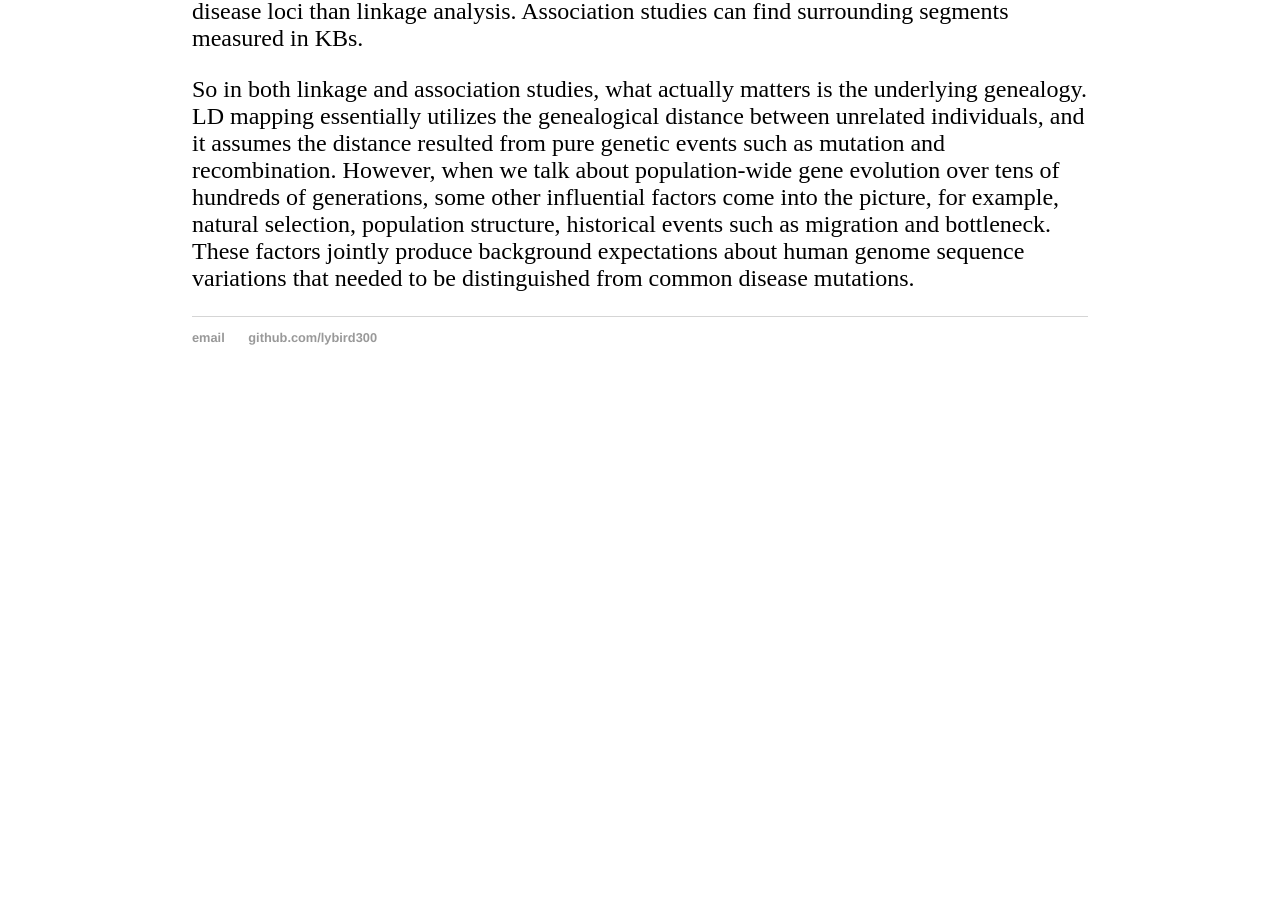
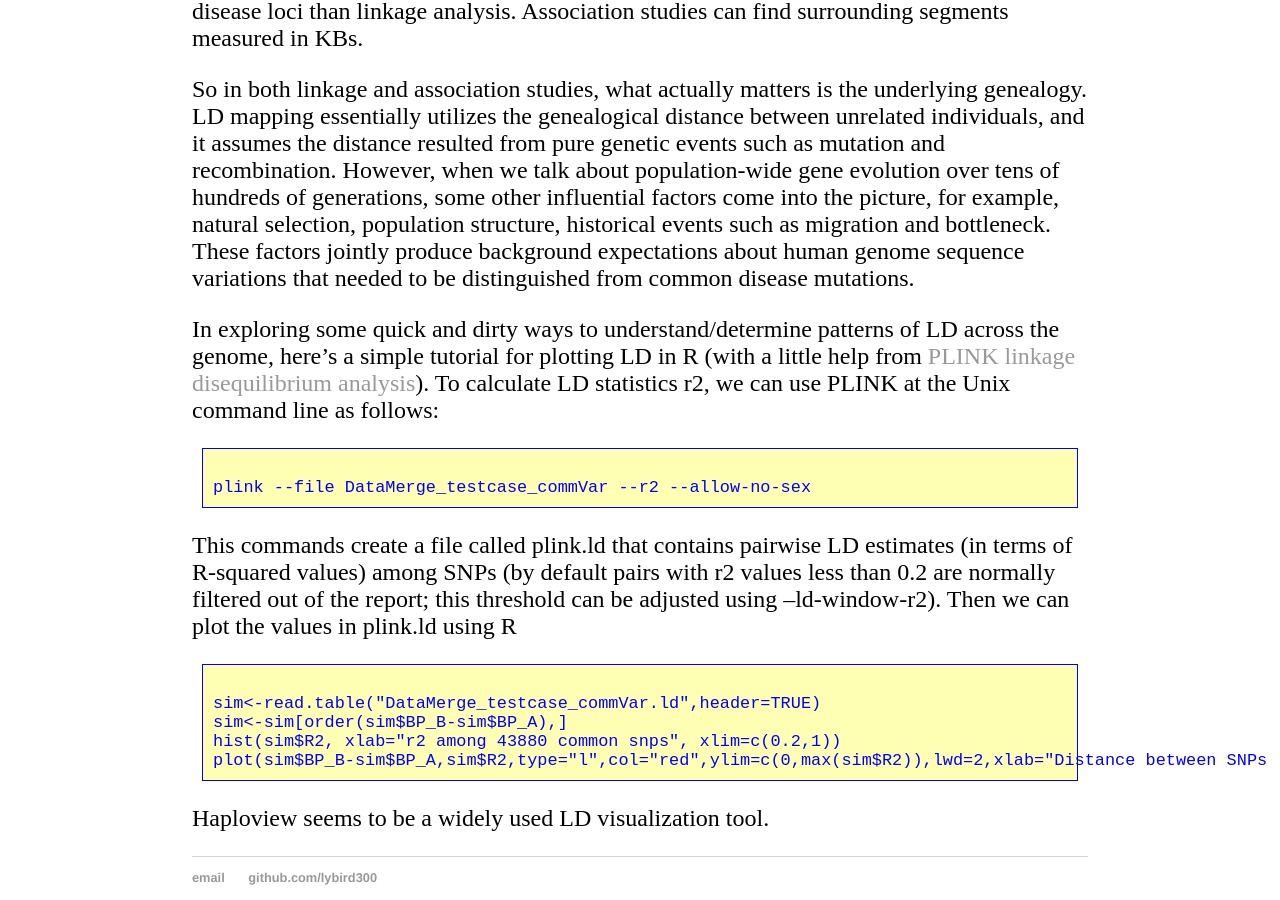
Before and after one commit to lybird300/lybird300.github.io, a Jekyll site: the page built from _posts/2015-04-19-LD-genealogy.md, in a window 1280 px wide and 900 px high, scrolled down 1416 px. Built offline with Jekyll 4.4.1, drawn with Linux system fonts in a browser that asks for light colours; before the commit the page ends 1821 px from its top, so only the background shows below that.

Commit message:
Update 2015-04-19-LD-genealogy.md

```diff
--- a/_posts/2015-04-19-LD-genealogy.md
+++ b/_posts/2015-04-19-LD-genealogy.md
@@ -14,3 +14,18 @@ Traditional linkage analysis relies on well-characterized pedigrees to locate th
 In contrast, association studies focus on unrelated individuals with the same disease. These individuals are unrelated in the sense that they are genetically distant after many generations, so there will be much more meiosis and much more opportunities for recombination to take place. Thus, association analysis allows for finer-scale localization/mapping of human disease loci than linkage analysis. Association studies can find surrounding segments measured in KBs.
 
 So in both linkage and association studies, what actually matters is the underlying genealogy. LD mapping essentially utilizes the genealogical distance between unrelated individuals, and it assumes the distance resulted from pure genetic events such as mutation and recombination. However, when we talk about population-wide gene evolution over tens of hundreds of generations, some other influential factors come into the picture, for example, natural selection, population structure, historical events such as migration and bottleneck. These factors jointly produce background expectations about human genome sequence variations that needed to be distinguished from common disease mutations.
+
+In exploring some quick and dirty ways to understand/determine patterns of LD across the genome, here’s a simple tutorial for plotting LD in R (with a little help from <a href="https://www.cog-genomics.org/plink2/ld">PLINK linkage disequilibrium analysis</a>). To calculate LD statistics r2, we can use PLINK at the Unix command line as follows:
+<pre><code>
+plink --file DataMerge_testcase_commVar --r2 --allow-no-sex
+</code></pre>
+This commands create a file called plink.ld that contains pairwise LD estimates (in terms of R-squared values) among SNPs (by default pairs with r2 values less than 0.2 are normally filtered out of the report; this threshold can be adjusted using --ld-window-r2).
+Then we can plot the values in plink.ld using R
+<pre><code>
+sim<-read.table("DataMerge_testcase_commVar.ld",header=TRUE)
+sim<-sim[order(sim$BP_B-sim$BP_A),]
+hist(sim$R2, xlab="r2 among 43880 common snps", xlim=c(0.2,1))
+plot(sim$BP_B-sim$BP_A,sim$R2,type="l",col="red",ylim=c(0,max(sim$R2)),lwd=2,xlab="Distance between SNPs (bp)", ylab="LD statistic R2")
+</code></pre>
+
+Haploview seems to be a widely used LD visualization tool.
```
